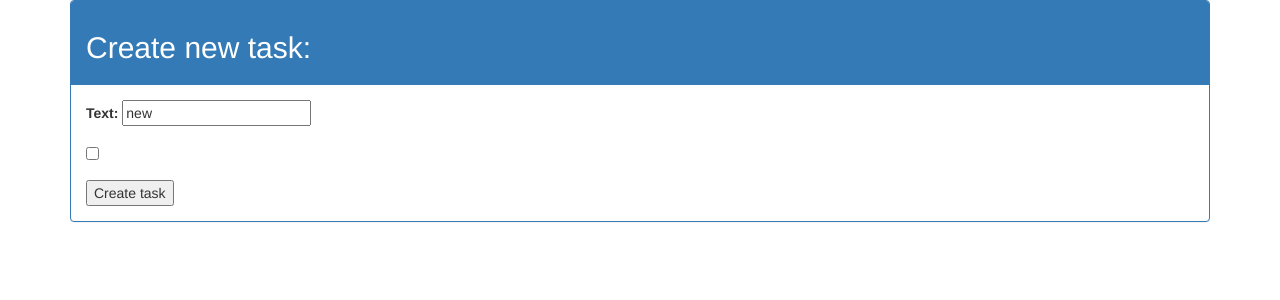
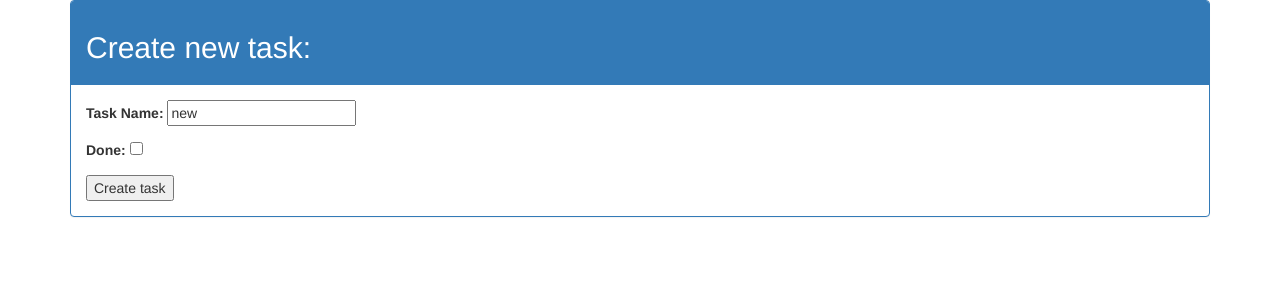
Before and after one commit to JuliFed/django_lesson, a Django app: page /tasks/ in a window 1280 px wide. Shown: the top 300 px of the page. Run offline with Django 3.2, Linux system fonts and the light colour scheme; data that the repository does not hold is empty; some libraries are stand-ins or nearby versions.

Commit message:
Added TasksView by django.views.generic

```diff
--- a/myapp/forms.py
+++ b/myapp/forms.py
@@ -11,29 +11,42 @@ class TaskModelForm(forms.ModelForm):
     class Meta:
         model = Task
         fields = ['text', 'checked']
+        labels = {'text': 'Task Name',
+                   'checked': 'Done' }
+        # help_texts = {}
+        # error_messages = {
+        #     "text": {
+        #         "max_length": "Error max_length",
+        #     }
+        # }
+        # widgets = {
+        #     'text': forms.Textarea(),
+        # }
 
-    def clean(self):
-        """
-        Выполняется после валидации в модели!
-        Дополнительные логические проверки или проверки не учитывающиеся в модели БД
-        :return:
-        """
-        text = self.data['text']
-        err_text = []
-        if text == 'lol':
-            # raise forms.ValidationError({'text': 'sdfsadf'})
-            err_text.append('Not lol')
-
-        if err_text:
-            raise forms.ValidationError({'text': err_text})
-
-    def clean_text(self):
-        """
-        Валидация отдельно по каждой филде
-        :return:
-        """
-        text = self.cleaned_data['text']
-        errors = []
-        if text == 'LOL':
-            errors.append('NOT LOL!!!!')
-        raise forms.ValidationError(errors)
+    # def clean(self):
+    #     """
+    #     Выполняется после валидации в модели!
+    #     Дополнительные логические проверки или проверки не учитывающиеся в модели БД
+    #     :return:
+    #     """
+    #     text = self.data['text']
+    #     err_text = []
+    #     if text.lower() == 'lol':
+    #         # raise forms.ValidationError({'text': 'sdfsadf'})
+    #         err_text.append('Not lol')
+    #
+    #     if err_text:
+    #         raise forms.ValidationError({'text': err_text})
+    #
+    # def clean_text(self):
+    #     """
+    #     Валидация отдельно по каждой филде
+    #     :return:
+    #     """
+    #     text = self.cleaned_data['text']
+    #     errors = []
+    #     if text == 'LOL':
+    #         errors.append('NOT LOL!!!!')
+    #
+    #     if errors:
+    #         raise forms.ValidationError(errors)
--- a/myapp/templates/myapp/index.html
+++ b/myapp/templates/myapp/index.html
@@ -16,23 +16,18 @@
         <div class="panel-body">
             <form method="POST">
                 {% csrf_token %}
-                <!--{{ form.as_p }}-->
-                {% for field in form %}
-                    <div class="form-group">
-                        {% if field.name == "checked" %}
-                            {{ field }}
-                        {% else %}
-                            {{ field.label_tag }}
-                            {{ field }}
-                            <ul class="errors">
-                                {% for err in field.errors %}
-                                    <li class="error">{{ err | escape }}</li>
-                                {% endfor%}
-                            </ul>
-                        {% endif %}
-
-                    </div>
-                {% endfor %}
+                {{ form.as_p }}
+                <!--{% for field in form %}-->
+                    <!--<div class="form-group">-->
+                        <!--{{ field.label_tag }}-->
+                        <!--{{ field }}-->
+                        <!--<ul class="errors">-->
+                            <!--{% for err in field.errors %}-->
+                                <!--<li class="error">{{ err | escape }}</li>-->
+                            <!--{% endfor %}-->
+                        <!--</ul>-->
+                    <!--</div>-->
+                <!--{% endfor %}-->
 
                 <!--<label for="{{ form.text.id_for_label }}"></label>-->
                 <!--<input id="{{ form.text.id_for_label }}" value="{{ form.text.value }}"-->
--- a/myapp/views.py
+++ b/myapp/views.py
@@ -2,6 +2,7 @@ from django.shortcuts import render, redirect
 from django.http import HttpResponse
 from .models import Task
 from .forms import TaskModelForm
+from django.views.generic import TemplateView, View
 
 
 def index(request):
@@ -34,3 +35,20 @@ def detail_task(request, pk):
         return render(request, 'myapp/task.html', {"task": task, 'form': form})
     except Task.DoesNotExist:
         return HttpResponse(status=404)
+
+
+class TasksView(View):
+    def get(self, request, *args, **kwargs):
+        tasks = Task.objects.all()
+        return render(request, 'myapp/index.html', {"tasks": tasks, "form": TaskModelForm(initial={'text': 'new'})})
+
+    def post(self, request, pk=None):
+        form = TaskModelForm(request.POST)
+        print('OK')
+        if form.is_valid():
+            form.save(commit=True)
+            print(form)
+            return redirect('/tasks')
+        else:
+            tasks = Task.objects.all()
+            return render(request, 'myapp/index.html', {"tasks": tasks, "form": form})
--- a/myproject/urls.py
+++ b/myproject/urls.py
@@ -22,7 +22,8 @@ from myapp import views
 
 urlpatterns = [
     path('admin/', admin.site.urls),
-    url(r'^tasks/$', views.index),
+    # url(r'^tasks/$', views.index),
+    url(r'^tasks/$', views.TasksView.as_view()),
     url(r'^tasks/(?P<pk>[0-9a-f\-]+)/$', views.detail_task),
 ]
 
```
